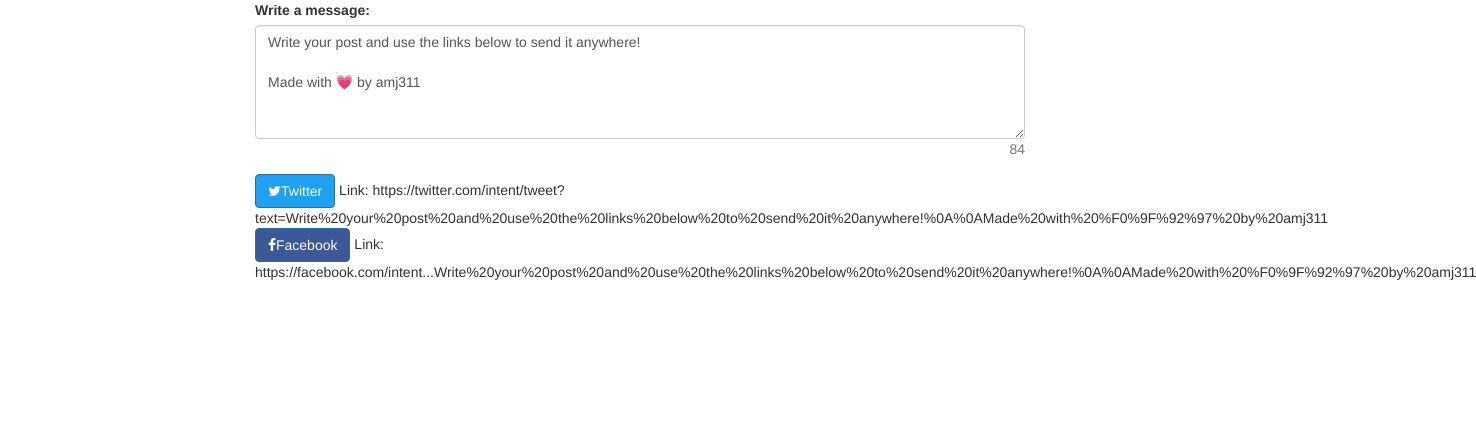
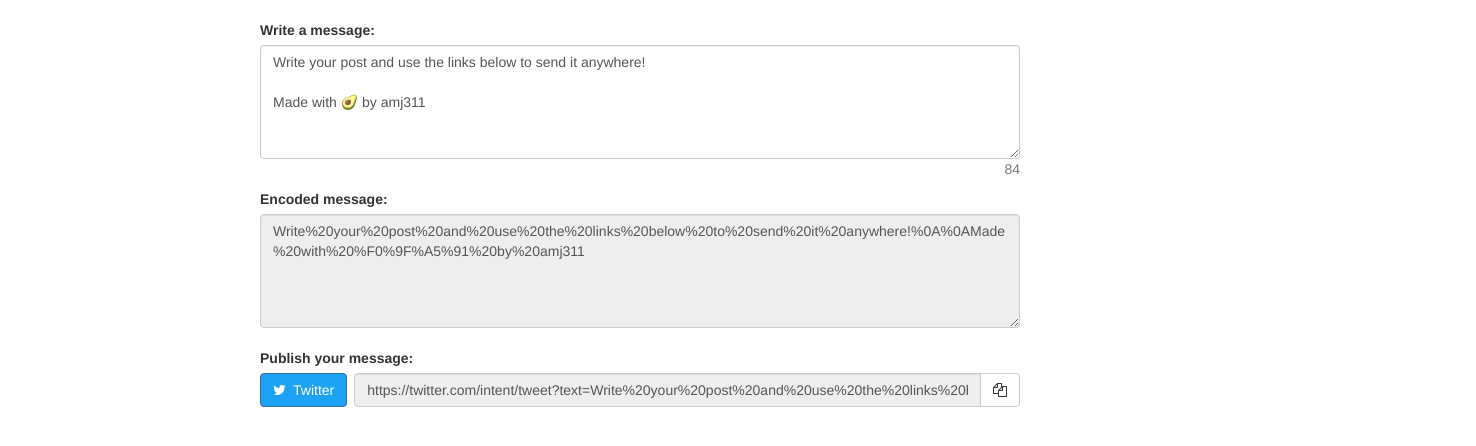
Before and after one commit to amj311/auto-sm-publish-links, a website: page index.html in a window 1280 px wide. Shown: the whole page, 1476 px wide, since content can reach past the window. Drawn offline with nearby package versions, Linux system fonts and the light colour scheme.

Commit message:
removed fb. added copy button and encoded display. network goes grey if too many characters

```diff
--- /dev/null
+++ b/index.css
@@ -0,0 +1,28 @@
+#app {
+    padding:2rem;
+    max-width:80rem
+}
+
+textarea {
+    max-width: 100%;
+    min-width: 100%;
+}
+
+.network-panel {
+    display: flex;
+    justify-content: space-between;
+}
+.network-panel.disabled {
+    filter: grayscale(1) opacity(.8);
+}
+
+.network-panel .input-group {
+    flex-grow: 1;
+}
+
+.network-panel a.btn {
+    margin-right: .5em;
+}
+.network-panel a.btn i {
+    margin-right: .5em;
+}
--- a/index.html
+++ b/index.html
@@ -11,6 +11,7 @@
         integrity="sha384-BVYiiSIFeK1dGmJRAkycuHAHRg32OmUcww7on3RYdg4Va+PmSTsz/K68vbdEjh4u" crossorigin="anonymous">
 
     <link rel="stylesheet" href="https://maxcdn.bootstrapcdn.com/font-awesome/4.7.0/css/font-awesome.min.css">
+    <link rel="stylesheet" href="index.css">
 
     <!-- Latest compiled and minified JavaScript -->
     <script src="https://ajax.googleapis.com/ajax/libs/jquery/1.12.4/jquery.min.js"></script>
@@ -23,19 +24,29 @@
 </head>
 
 <body>
-    <div id="app" class="container" style="max-width:80rem">
+    <div id="app" class="container">
         <div class="form-group">
-            <label for="comment">Write a message:</label>
-            <textarea v-model="publication" class="form-control" rows="5" id="publication" style="max-width: 100%; min-width: 100%;"></textarea>
+            <label for="publication">Write a message:</label>
+            <textarea v-model="publication" maxlength="" class="form-control" rows="5" id="publication"></textarea>
 
             <p class="form-text text-muted" align="right">
                 {{publication.length}}
             </p>
-        </div>
 
-        <div class="network-panel" v-for="network in networks" :id="'panel_'+network.displayName">
-            <a name="" id="" class="btn btn-primary" :style="{backgroundColor:network.brandColor}" target="blank" :href="network.publishURL+publicationURI" role="button"><i :class="network.brandFaCode" aria-hidden="true"></i>{{network.displayName}}</a>
-            Link: {{network.publishURL+publicationURI}}
+            <label for="encoded">Encoded message:</label>
+            <textarea :value="publicationURI" readonly maxlength="" class="form-control" rows="5" id="publication"></textarea>
+
+            <br/>
+            <label for="publication">Publish your message:</label>
+            <div v-for="network in networks" class="network-panel" :class="{disabled: publication.length>network.maxChar}" :id="'panel_'+network.displayName">
+                <a name="" id="" class="btn btn-primary" :style="{backgroundColor:network.brandColor}" target="blank" :href="network.publishURL+publicationURI" role="button"><i :class="network.brandFaCode" aria-hidden="true"></i>{{network.displayName}}</a>
+                <div class="input-group">
+                    <input :ref="'link_'+network.displayName" type="text" class="form-control" :value="network.publishURL+publicationURI" onClick="this.select();" readonly>
+                    <span class="input-group-btn">
+                    <button class="btn btn-default" type="button" @click="copyNetworkLink(network.displayName)"><i class="fa fa-copy"></i></button>
+                    </span>
+                </div>
+            </div>
         </div>
     </div>
 </body>
--- a/index.js
+++ b/index.js
@@ -5,23 +5,34 @@ const app = new Vue({
         networks: [
             {
                 displayName: "Twitter",
-                maxChar: 80,
+                maxChar: 280,
                 publishURL: "https://twitter.com/intent/tweet?text=",
                 brandColor: "#1da1f2",
                 brandFaCode: "fa fa-twitter",
             },
-            {
-                displayName: "Facebook",
-                maxChar: Infinity,
-                publishURL: "https://facebook.com/intent...",
-                brandColor: "#3b5998",
-                brandFaCode: "fa fa-facebook",
-            },
+            // {
+            //     displayName: "Facebook",
+            //     maxChar: Infinity,
+            //     publishURL: "https://facebook.com/intent...",
+            //     brandColor: "#3b5998",
+            //     brandFaCode: "fa fa-facebook",
+            // },
         ],
-        publication: "Write your post and use the links below to send it anywhere!\n\nMade with 💗 by amj311",
+        publication: "Write your post and use the links below to send it anywhere!\n\nMade with 🥑 by amj311",
     },
 
-    mounted() {
+    methods: {
+        copyNetworkLink(name) {
+            linktext = this.$refs['link_'+name][0];
+            linktext.select();
+            linktext.setSelectionRange(0, 99999); /*For mobile devices*/
+
+            /* Copy the text inside the text field */
+            document.execCommand("copy");
+
+            /* Alert the copied text */
+            alert("Copied the text: " + linktext.value);
+        }
     },
 
     computed: {
```
